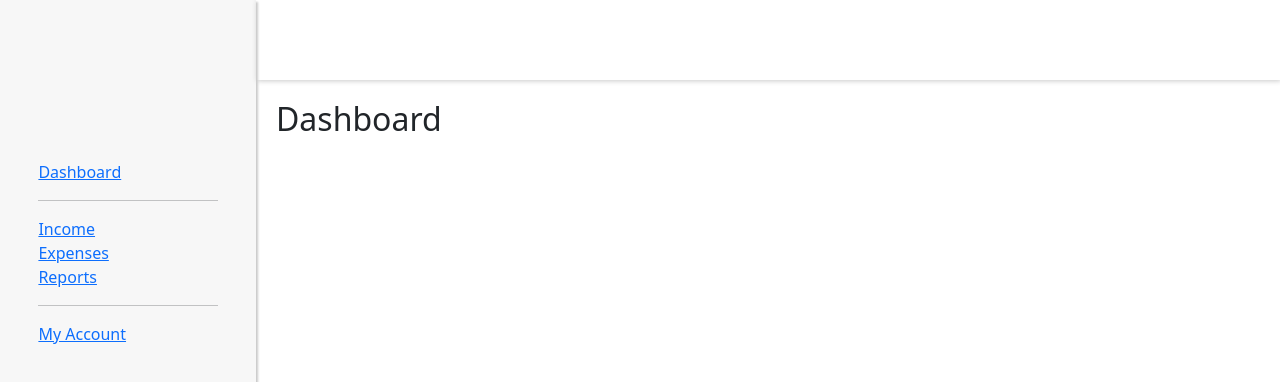
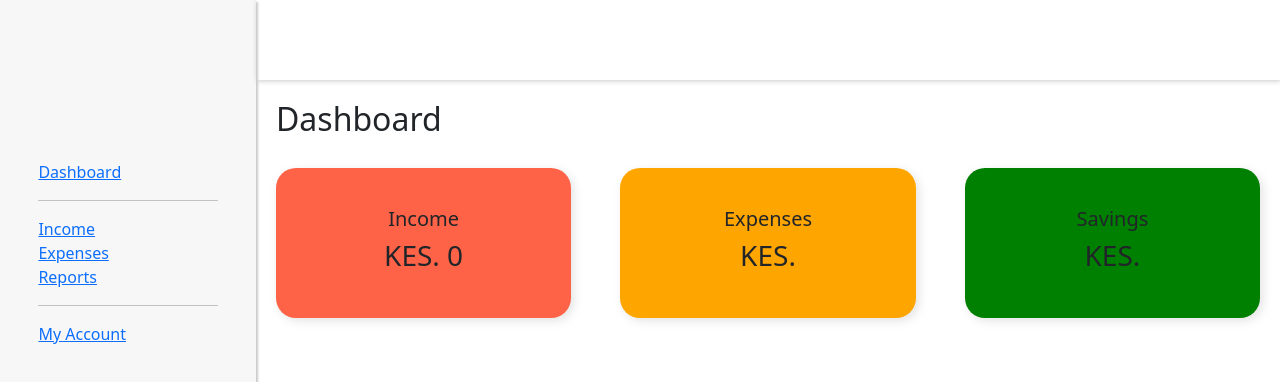
Before and after one commit to reinhard-omukuba/Personal-Finance-App, a React (Create React App) app: page /dashboard in a window 1280 px wide. Shown: the top 382 px of the page. Built offline with nearby package versions, Linux system fonts and the light colour scheme; no server answers; the database is empty.

Commit message:
Sum all income

```diff
--- a/src/App.css
+++ b/src/App.css
@@ -88,3 +88,47 @@
   display: flex;
   justify-content: space-between;
 }
+
+.tabCont{
+  display: flex;
+  justify-content: space-between;
+  align-items: center;
+  margin-top: 30px;
+}
+
+
+.tabIncome{
+  height: 150px;
+  width: 30%;
+  background-color: tomato;
+  border-radius: 20px;
+  box-shadow: rgba(128, 128, 128, 0.217) 3px 3px 10px;
+  display: flex;
+  flex-direction: column;
+  align-items: center;
+  justify-content: center;
+}
+
+.tabIncome2{
+  height: 150px;
+  width: 30%;
+  background-color: orange;
+  border-radius: 20px;
+  box-shadow: rgba(128, 128, 128, 0.217) 3px 3px 10px;
+  display: flex;
+  flex-direction: column;
+  align-items: center;
+  justify-content: center;
+}
+
+.tabIncome3{
+  height: 150px;
+  width: 30%;
+  background-color: green;
+  border-radius: 20px;
+  box-shadow: rgba(128, 128, 128, 0.217) 3px 3px 10px;
+  display: flex;
+  flex-direction: column;
+  align-items: center;
+  justify-content: center;
+}
--- a/src/Pages/Dashboard.js
+++ b/src/Pages/Dashboard.js
@@ -1,8 +1,36 @@
-import React from 'react'
+import React, { useState } from 'react'
 import LeftNav from '../Components/LeftNav'
 import NavBar from '../Components/NavBar'
 
+//firebase
+import '../firebase';
+import {db} from '../firebase'
+import { collection, getDocs } from "firebase/firestore";
+
 function Dashboard() {
+
+  const [incomeStat, setincomeStat] = useState();
+  const [expenseStat] = useState();
+  const [savingsStat] = useState();
+
+  const incomeData =  getDocs(collection(db, "income"));
+  incomeData.then((querySnapshot) => {
+
+    let totalIncome = 0;
+    querySnapshot.forEach((doc) =>{
+      const theIncome = doc.data().amount;
+      const convIncome = parseInt(theIncome);
+      //console.log(convIncome);
+      totalIncome = convIncome + totalIncome;
+
+    })
+
+    console.log(totalIncome)
+    setincomeStat(totalIncome)
+  })
+
+
+
   return (
     <div className='dashboard'>
         <LeftNav/>
@@ -13,6 +41,26 @@ function Dashboard() {
             <div className='mainContent'>
                 <h2>Dashboard</h2>
 
+                <div className='tabCont'>
+
+                  <div className="tabIncome">
+                    <h5>Income</h5>
+                    <h3>KES. {incomeStat} </h3>
+                  </div>
+
+                  <div className="tabIncome2">
+                    <h5>Expenses</h5>
+                    <h3>KES. {expenseStat}</h3>
+                  </div>
+
+                  <div className="tabIncome3">
+                    <h5>Savings</h5>
+                    <h3>KES. {savingsStat}</h3>
+                  </div>
+
+
+                </div>
+
 
             </div>
 
```
